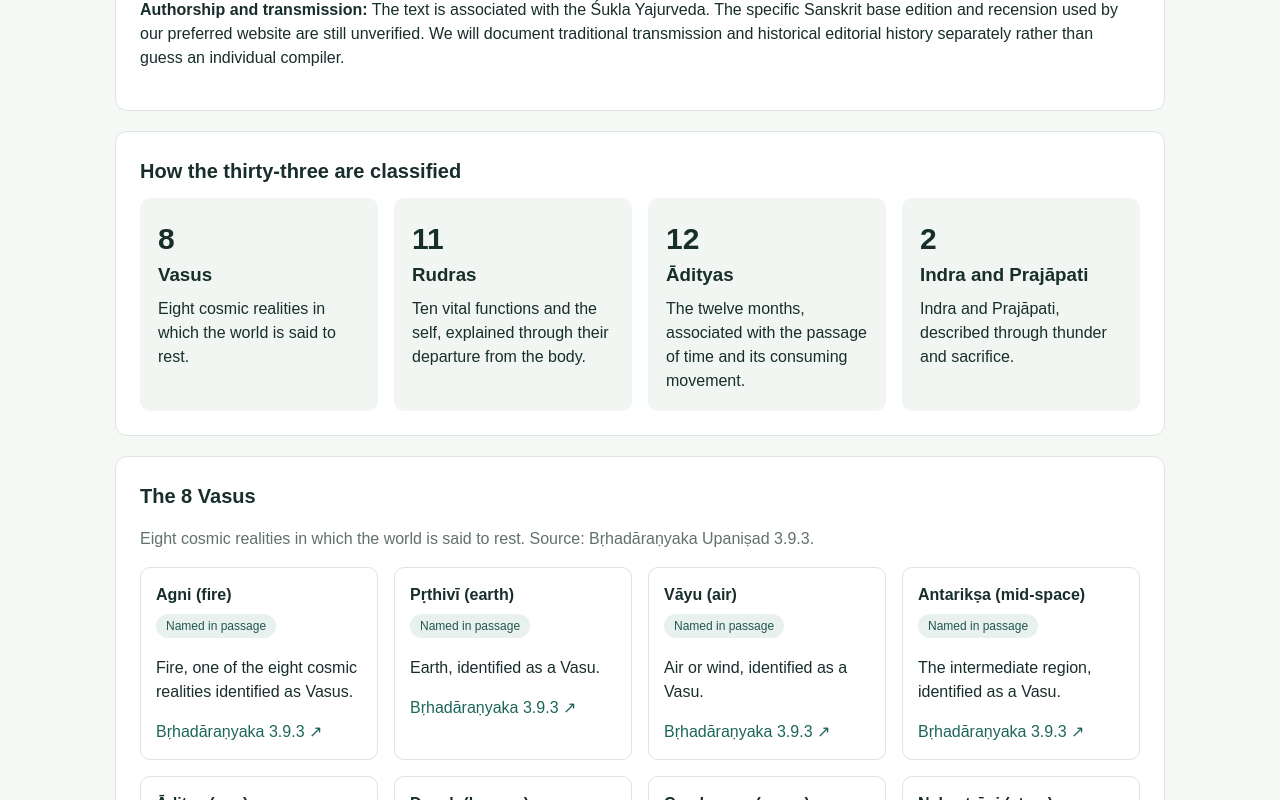
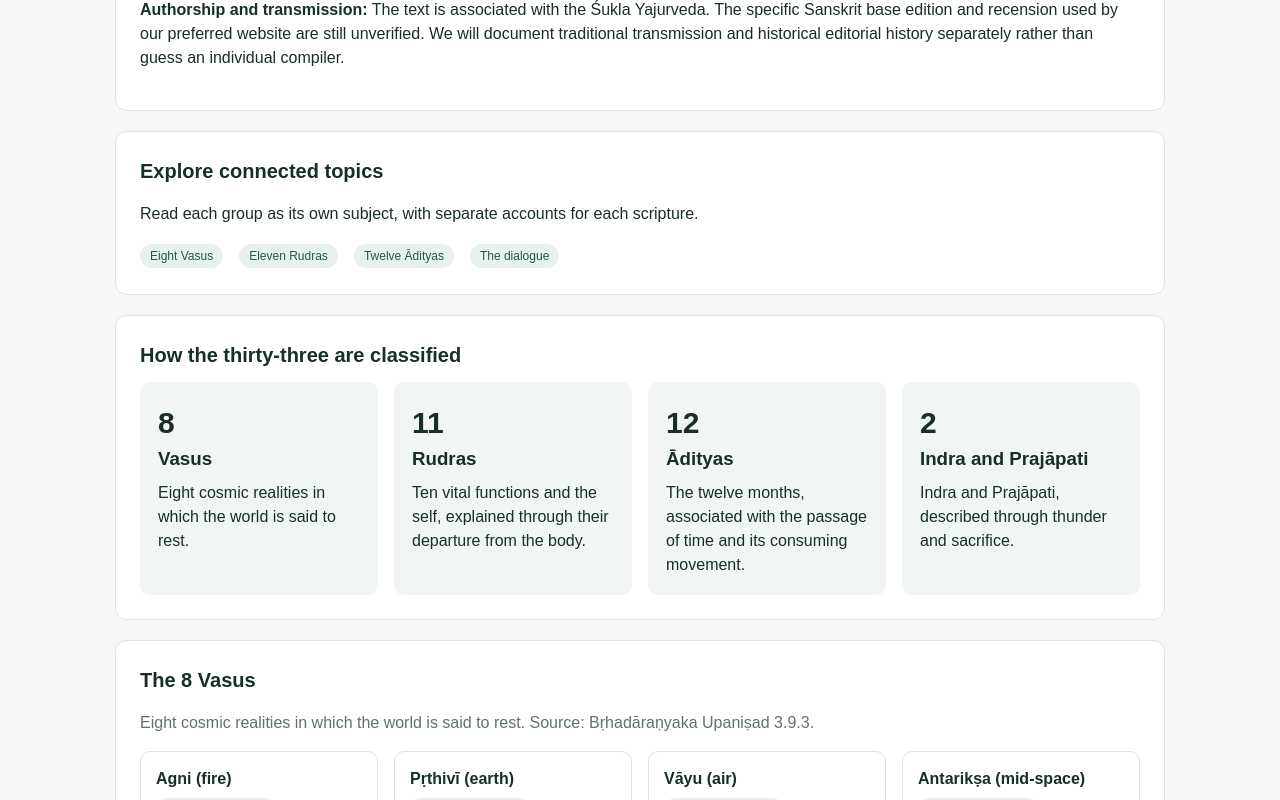
Before and after one commit to SayantanSom/hindu-mythology-knowledge-base, a Next.js app: page /articles/33-vedic-deities in a window 1280 px wide. Shown: the part 800-1600 px from the top of the page. Built offline with nearby package versions, Linux system fonts and the light colour scheme.

Commit message:
feat: connect 33 deities article to encyclopedia topics

```diff
--- a/app/articles/33-vedic-deities/page.tsx
+++ b/app/articles/33-vedic-deities/page.tsx
@@ -19,7 +19,7 @@ export default function Vedic33Page(){
    <p><strong>Vidagdha Śākalya</strong> asks the questions. <strong>Yājñavalkya</strong> answers them. Their exchange belongs to the wider debate narrative involving King Janaka of Videha; that broader setting is introduced earlier in chapter 3. It does not establish either speaker as the author or compiler of the entire Upaniṣad.</p>
    <p><strong>Authorship and transmission:</strong> The text is associated with the Śukla Yajurveda. The specific Sanskrit base edition and recension used by our preferred website are still unverified. We will document traditional transmission and historical editorial history separately rather than guess an individual compiler.</p>
   </section>
-  <section className="panel"><h2>How the thirty-three are classified</h2>
+  <section className="panel"><h2>Explore connected topics</h2><p>Read each group as its own subject, with separate accounts for each scripture.</p><div className="actions"><Link className="tag" href="/topics/eight-vasus">Eight Vasus</Link><Link className="tag" href="/topics/eleven-rudras">Eleven Rudras</Link><Link className="tag" href="/topics/twelve-adityas">Twelve Ādityas</Link><Link className="tag" href="/topics/yajnavalkya-sakalya-dialogue">The dialogue</Link></div></section><section className="panel"><h2>How the thirty-three are classified</h2>
    <div className="grid">{groups.map(g=><div key={g.name} style={{background:"#f1f6f2",borderRadius:10,padding:18}}><div style={{fontSize:30,fontWeight:700}}>{g.count}</div><h3 style={{margin:"0 0 8px"}}>{g.name==="Other"?"Indra and Prajāpati":g.name}</h3><p style={{margin:0}}>{g.summary}</p></div>)}</div>
   </section>
   {groups.map(g=><section className="panel" key={g.name} id={g.name.toLowerCase()}>
```
